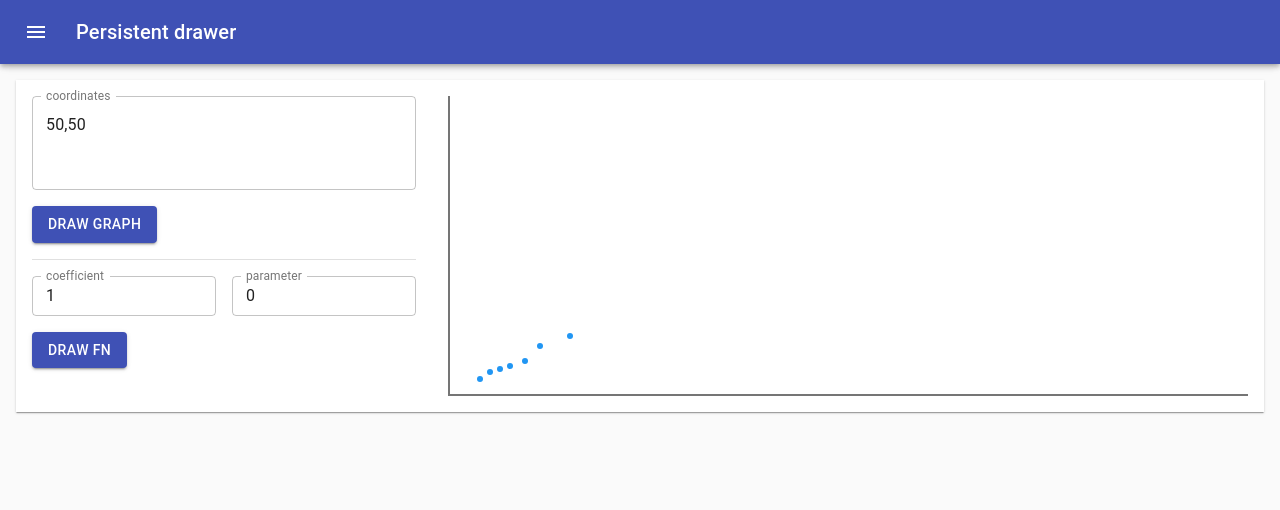
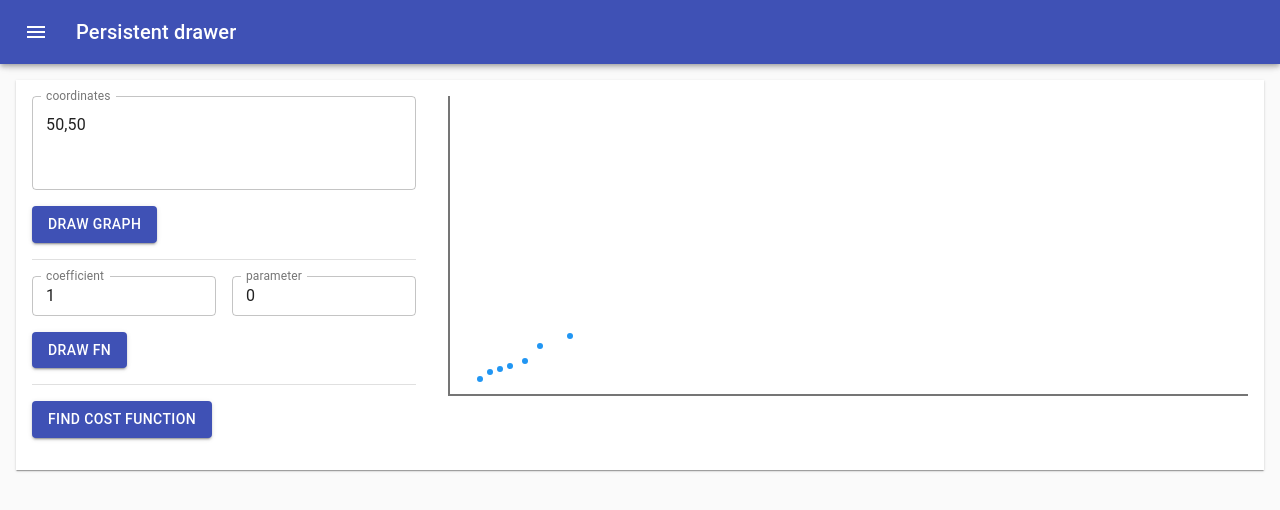
Before and after one commit to d400800/react-charts-experiments, a React (Create React App) app: page /graph-builder in a window 1280 px wide. Shown: the top 510 px of the page. Built offline with nearby package versions, Linux system fonts and the light colour scheme.

Commit message:
adding cost function calculations

```diff
--- a/src/Features/GraphBuilder.jsx
+++ b/src/Features/GraphBuilder.jsx
@@ -99,6 +99,36 @@ export default function GraphBuilder() {
         })
     }
 
+    function calcCostFnResult(data, hypothesisFn, param1) {
+        let sum = 0;
+
+        for (const [x, y] of data) {
+
+            sum += Math.pow((hypothesisFn(param1, x) - y), 2);
+        }
+
+        return (1 / 2 * data.length) * sum;
+    }
+
+    function findConstFunction(data) {
+        let results = {};
+
+        for (let i = 0; i < 1; i = i + 0.025) {
+
+            const hypothesisFn = (i, x) => i * x;
+
+            const result = calcCostFnResult(data, hypothesisFn, i);
+
+            results[result] = i;
+        }
+
+        const minimum = Math.min(...Object.keys(results));
+
+        console.log(results[minimum]);
+
+        setCoeff(Math.round(results[minimum] * 1000) / 1000);
+    }
+
     return (
         <Grid container spacing={4}>
             <Grid item xs={4}>
@@ -152,12 +182,18 @@ export default function GraphBuilder() {
                             />
                         </Grid>
                     </Grid>
-
                 </Box>
-
 
                 <Box my={2}>
                     <Button variant="contained" color="primary" onClick={e => drawFn(coeff, param)}>Draw fn</Button>
+                </Box>
+
+                <Box my={2}>
+                    <Divider/>
+                </Box>
+
+                <Box my={2}>
+                    <Button variant="contained" color="primary" onClick={e => findConstFunction(dataPoints)}>Find cost function</Button>
                 </Box>
             </Grid>
 
```
